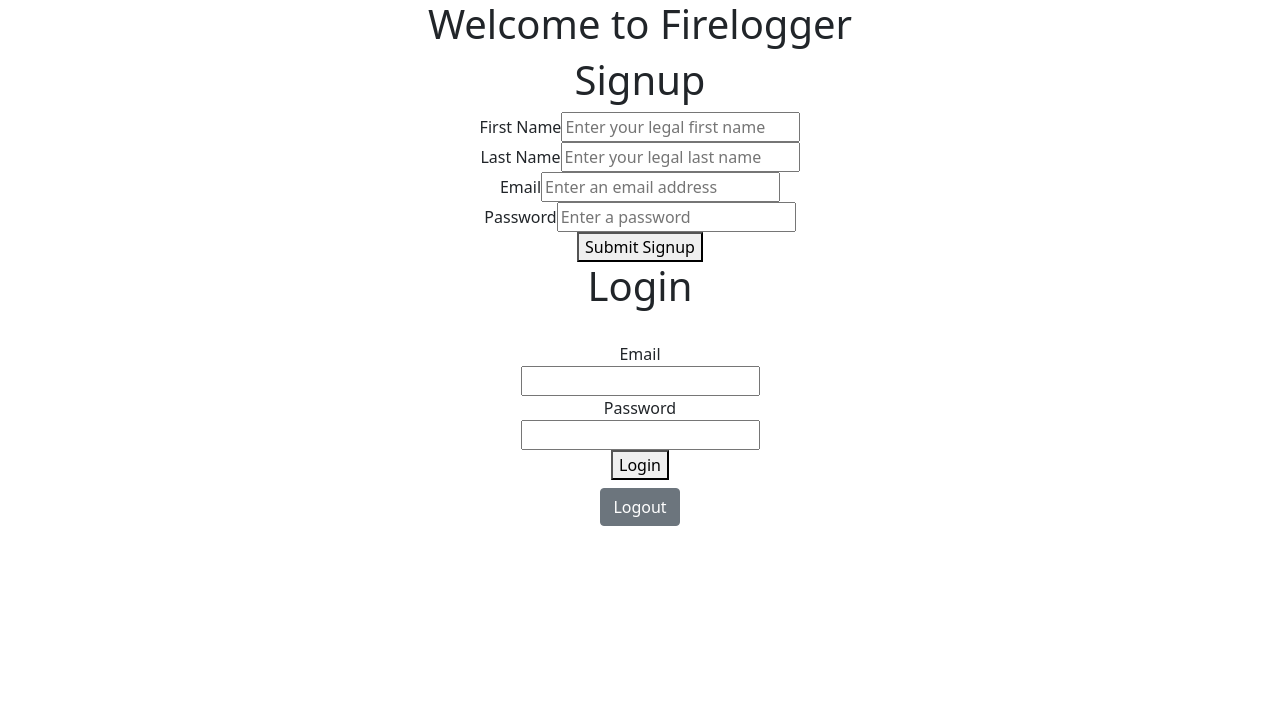
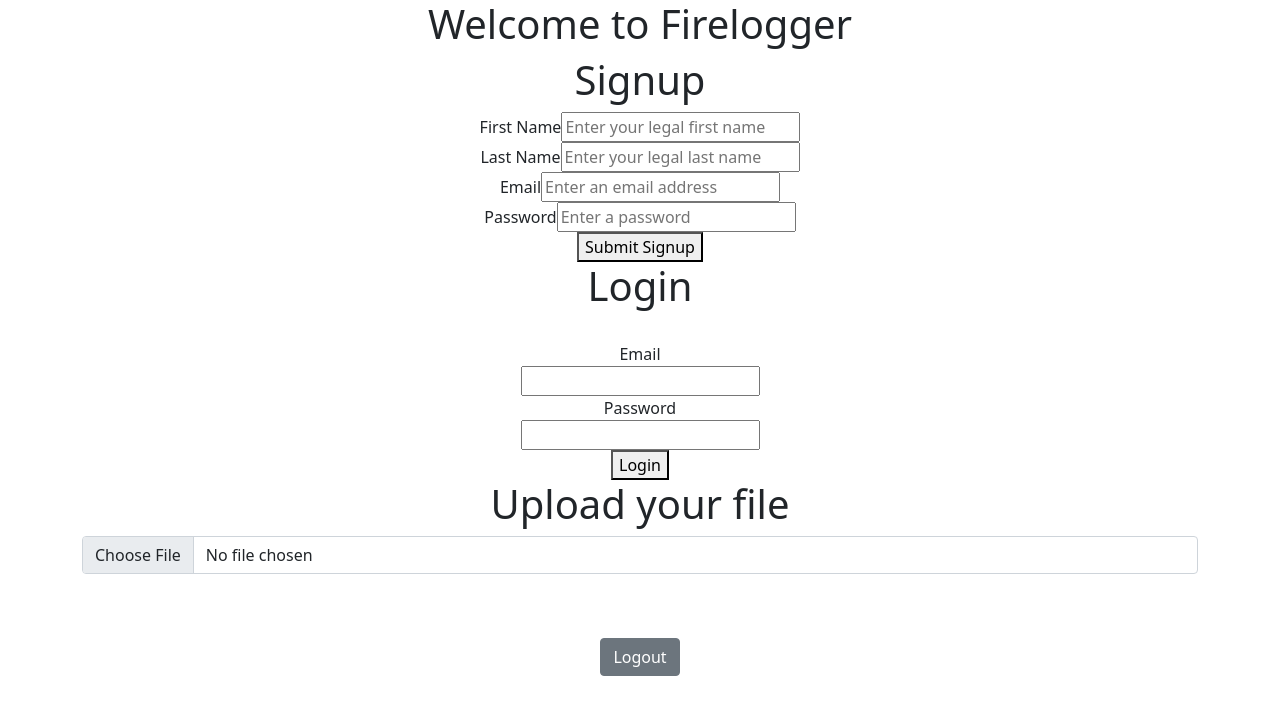
Before and after one commit to cflemmonds/pernclient, a React (Create React App) app: page / in a window 1280 px wide. Shown: the top 714 px of the page. Built offline with nearby package versions, Linux system fonts and the light colour scheme.

Commit message:
added cloudinary to app

```diff
--- a/package.json
+++ b/package.json
@@ -7,6 +7,7 @@
     "@testing-library/react": "^12.1.2",
     "@testing-library/user-event": "^13.5.0",
     "bootstrap": "^5.1.3",
+    "cloudinary": "^1.28.1",
     "react": "^17.0.2",
     "react-dom": "^17.0.2",
     "react-scripts": "5.0.0",
--- a/src/App.jsx
+++ b/src/App.jsx
@@ -4,6 +4,7 @@ import "bootstrap/dist/css/bootstrap.css";
 import "./App.css";
 import Auth from "./components/Auth/Auth";
 import PropertyIndex from "./components/Property/PropertyIndex"
+import Uploading from './Uploading';
 
 
 const App = ()=> {
@@ -31,6 +32,7 @@ const App = ()=> {
     <div className="App">
       <h1>Welcome to Firelogger</h1>
       {protectedPages()}
+      <Uploading />
       <Sitebar clickLogout={logout}/>
     </div>
   );
--- /dev/null
+++ b/src/Uploading.jsx
@@ -0,0 +1,40 @@
+import React, { useState } from 'react';
+import { Container, FormGroup, Input } from 'reactstrap';
+
+const Uploading = (props) => {
+const [image, setImage] = useState("");
+const [loading, setLoading] = useState(false);
+
+const UploadImage = async(e) => {
+    const files = e.target.files;
+    const data = new FormData();
+    data.append("file", files[0]);
+    data.append("upload_preset", "Firelogger");
+    setLoading(true);
+    const res = await fetch (
+        "https://api.cloudinary.com/v1_1/dzo98r8e7/image/upload", {
+            method: "POST",
+            body: data,
+        }
+    )
+    const File = await res.json();
+    console.log(File.secure_url)
+    setImage(File.secure_url)
+    setLoading(false)
+}
+
+    return (
+    <div>
+        <Container>
+            <h1>Upload your file</h1>
+            <FormGroup>
+                <Input type="file" name="image" placeholder="Upload image here" onChange={UploadImage}/>
+                <br />
+                {loading ? true (<h3>Loading...</h3>): <img src={image} style={{width: "300px"}}/>}
+            </FormGroup>
+        </Container>
+
+    </div> );
+}
+
+export default Uploading;
```
Also changed, not shown: 1 other file (tests, documents, lock files or other folders).
